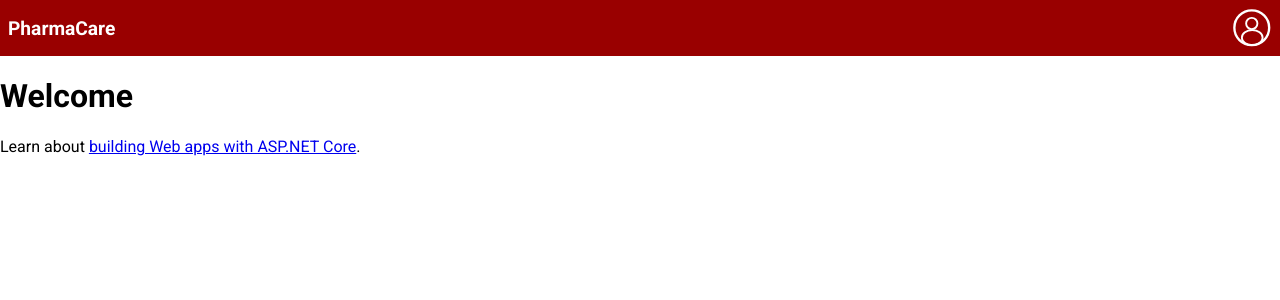
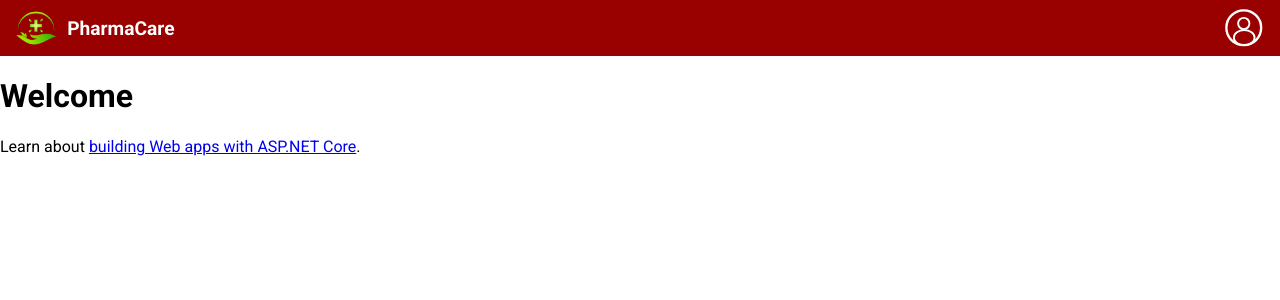
Before and after one commit to MacStevins/PharmaCare, an ASP.NET Core app: page / in a window 1280 px wide. Shown: the top 300 px of the page. Run offline with ASP.NET Core 8, Linux system fonts and the light colour scheme.

Commit message:
Added Logo to Navbar

```diff
--- a/PharmaCare/Views/Shared/_Layout.cshtml
+++ b/PharmaCare/Views/Shared/_Layout.cshtml
@@ -8,17 +8,17 @@
 		<link rel="preconnect" href="https://fonts.googleapis.com">
 		<link rel="preconnect" href="https://fonts.gstatic.com" crossorigin>
 		<link rel="stylesheet" type="text/css" href="https://fonts.googleapis.com/css2?family=Roboto:wght@400;700&display=swap">
-		<link rel="stylesheet" type="text/css" href="~/css/site.css" asp-append-version="true">
+		<link rel="stylesheet" type="text/css" href="/css/site.css" asp-append-version="true">
 	</head>
 	<body>
 
 		<header>
 			<nav>
-				<a class="title" asp-area="" asp-controller="Home" asp-action="Landing">PharmaCare</a>
-				<div class="search">
+				<a class="title" asp-area="" asp-controller="Home" asp-action="Landing"><img>PharmaCare</a>
+				<form class="search">
 					<input type="search">
 					<button type="button"></button>
-				</div>
+				</form>
 				<a class="account" asp-area="" asp-controller="Account" asp-action="Login"></a>
 			</nav>
 		</header>
--- a/PharmaCare/wwwroot/css/site.css
+++ b/PharmaCare/wwwroot/css/site.css
@@ -31,14 +31,23 @@
 	background-color: rgb(153, 0, 0);
 	display: flex;
 	justify-content: center;
-	padding: .5rem;
+	padding: .5rem 1rem;
 	position: relative;
 
 	& .title {
+		align-items: center;
+		display: flex;
 		color: rgb(255, 255, 255);
 		text-decoration: none;
 		font-size: 1.2rem;
 		font-weight: 700;
+
+		& img {
+			content: url('/image/logo.png');
+			height: 2.5rem;
+			padding-right: .7rem;
+			width: 2.5rem;
+		}
 	}
 	& .search {
 		display: flex;
@@ -51,7 +60,7 @@
 		& input {
 			border: .15rem solid rgb(175, 175, 175);
 			border-radius: .5rem;
-			height: 2.5rem;
+			height: 2.3rem;
 			font-size: 1.1rem;
 			outline: none;
 			padding: 0 .5rem;
```
Also changed, not shown: 7 other files.
